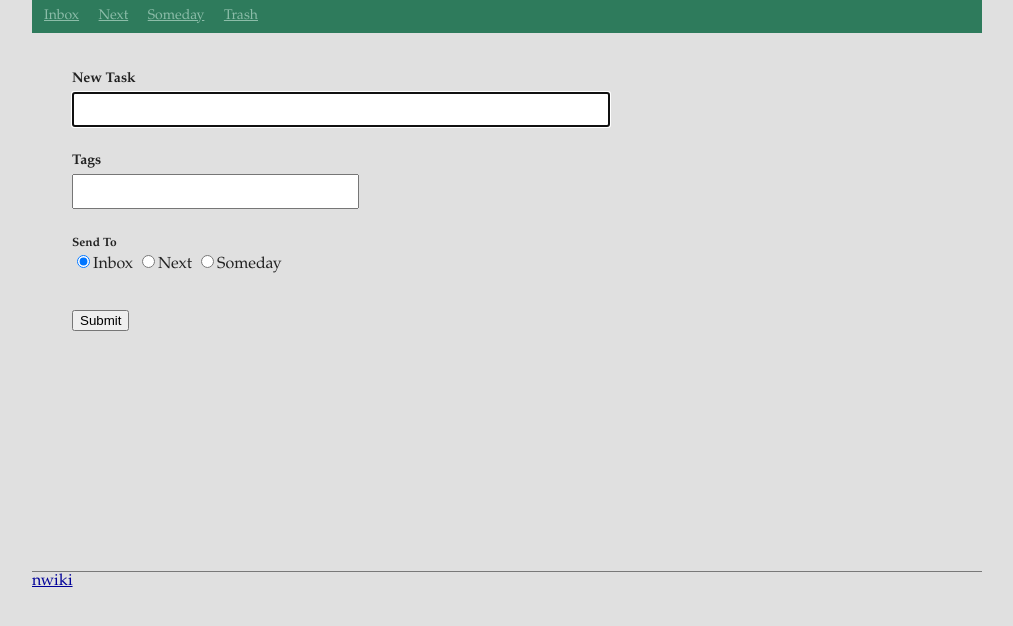
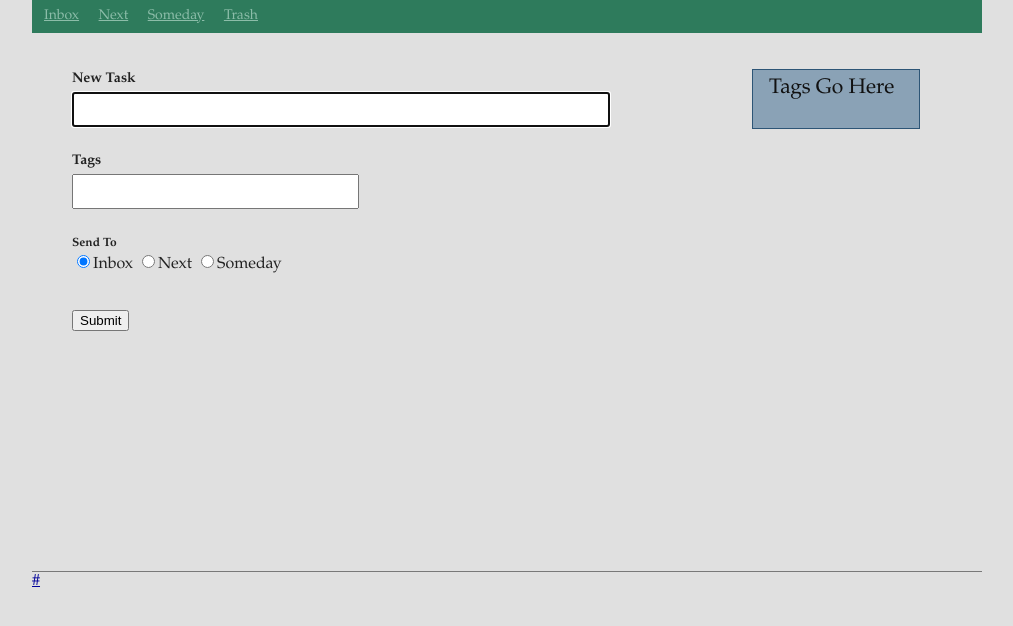
Before and after one commit to ngpestelos/taskbin-php, a PHP site: page / in a window 1280 px wide. Shown: the part 96-722 px from the top of the page, without its empty margins (133-1146 px from the left). Run offline with PHP 8.4, Linux system fonts and the light colour scheme.

Commit message:
tags css

```diff
--- a/css/main.css
+++ b/css/main.css
@@ -27,7 +27,20 @@ body {
 
 .main_content { margin-top: 36px; }
 
-#tags { margin-top: 36px; border: 1px solid red; }
+#tags {
+  margin-top: 36px;
+  background-color: #8AA2B6;
+  padding: 8px;
+  font-size: 14px;
+  border: 1px solid #2D5576;
+}
+
+#tags ul { list-style-type: none; margin: 0; }
+
+#tags li {
+  margin-bottom: 8px;
+  margin-left: -2px;
+}
 
 .big { font-size: 18px; padding: 5px; margin-top: 4px; }
 .mid { font-size: 14px; }
--- a/footer.php
+++ b/footer.php
@@ -1,3 +1,3 @@
 <div id="footer" class="span-24">
-  <a href="#">nwiki</a>
+  <a href="#">#</a>
 </div>
--- a/index.php
+++ b/index.php
@@ -18,14 +18,13 @@
       #send span { font-size: 12px; font-weight: bold; }
       #send label { font-weight: normal; }
       .submit { margin-top: 36px; }
-      .wider { width: 600px; }
     </style>
   </head>
   <body>
     <div class="container">
       <?php include("header.php"); ?>
       <?php include("nav.php"); ?>
-      <div id="new" class="main_content span-23 push-1">
+      <div id="new" class="main_content span-17 push-1">
         <form action="new.php" method="post">
           <p>
             <label for="task" class="mid">New Task</label><br />
--- a/tags.php
+++ b/tags.php
@@ -1,3 +1,3 @@
-<div id="tags" class="span-7 push-1 last" style="display: none">
+<div id="tags" class="span-4 last">
   <h3 style="margin-left: 8px;">Tags Go Here<h3>
 </div>
--- a/tasks.php
+++ b/tasks.php
@@ -27,7 +27,7 @@ $title = isset($type) ? $type : $tag;
     <div class="container">
       <?php include("header.php"); ?>
       <?php include("nav.php"); ?>
-      <div id="tasks" class="main_content span-14 push-1">
+      <div id="tasks" class="main_content span-17 push-1">
         <h3>
           <?php echo $title . " ($total_rows)"; ?>
         </h3>
@@ -44,7 +44,6 @@ $title = isset($type) ? $type : $tag;
           }
         ?>
       </div>
-      <?php include("tags.php"); ?>
       <?php include("footer.php"); ?>
     </div>
   </body>
```
Also changed, not shown: details.php (+10 -3 lines).
